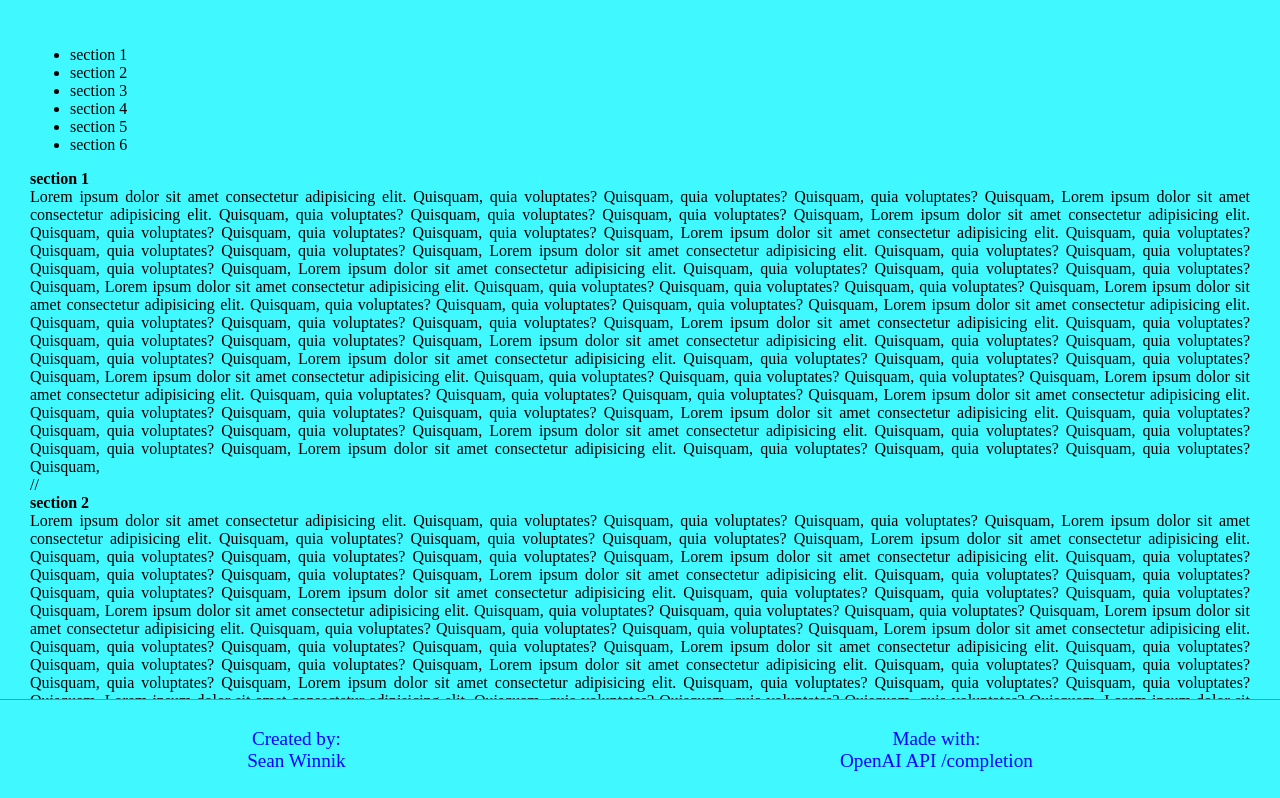
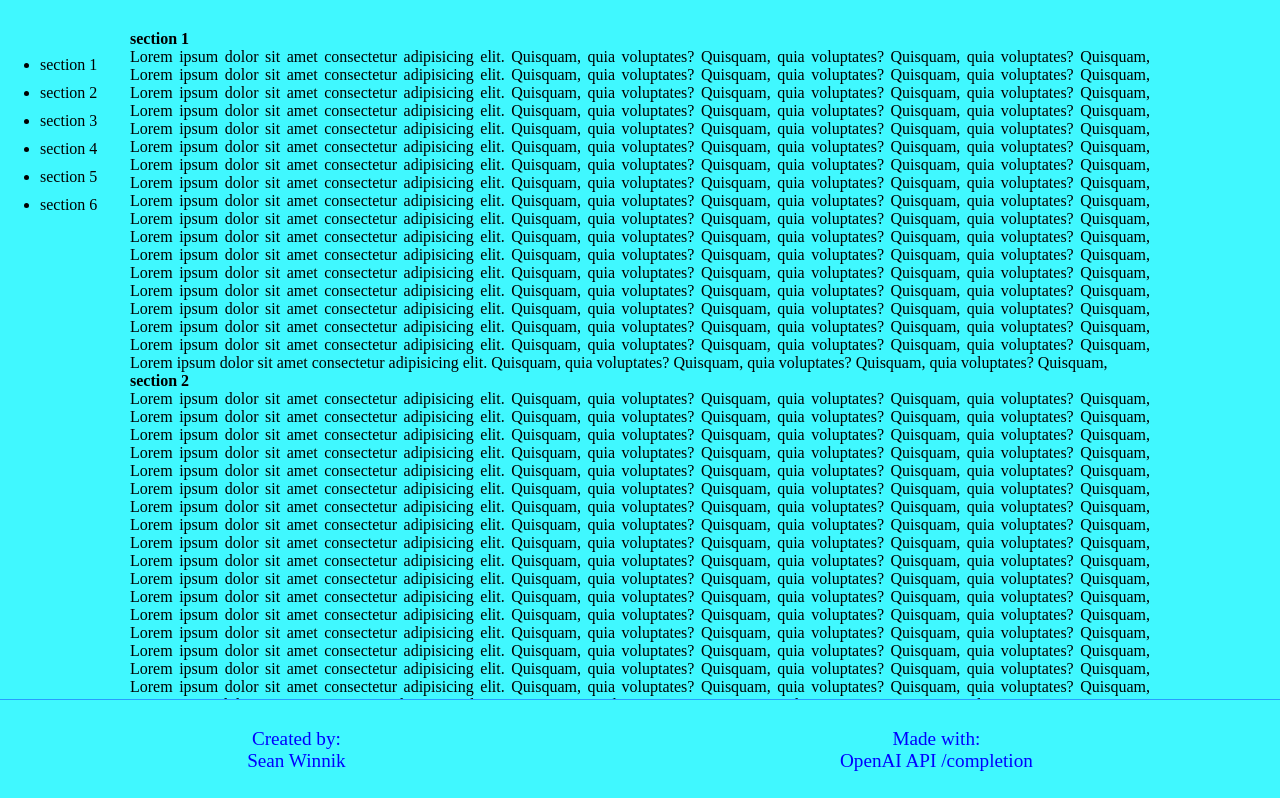
Before and after one commit to swinnik/scrollable, a React app: page / in a window 1280 px wide. Shown: the top 798 px of the page. Built offline with nearby package versions, Linux system fonts and the light colour scheme.

Commit message:
Scroll with react-scroll Link element, and update url using window.history.replaceState

```diff
--- a/src/components/App.jsx
+++ b/src/components/App.jsx
@@ -6,20 +6,38 @@ import { Link, Element, animateScroll as scroll } from "react-scroll";
 // import { useNavigate } from "react-router-dom";
 
 const App = () => {
+  const searchParams = new URLSearchParams(window.location.search);
   const sectionsTemplate = Array.from({ length: 6 }, (x, i) => i + 1);
   const sectionRefs = sectionsTemplate.map((section) => {
     return React.createRef();
   });
 
-  const navLinks = sectionsTemplate.map((section) => {
+  const handleNavClick = (e) => {
+    const currentSection = searchParams.get("section");
+    console.log({ currentSection });
+    const section = e.target.innerText.split(" ")[1];
+    console.log({ section });
+    if (currentSection === `section ${section}`) {
+      scroll.scrollToTop();
+      searchParams.delete("section");
+      window.history.replaceState(null, null, `?${searchParams.toString()}`);
+      return;
+    } else {
+      searchParams.set("section", `section ${section}`);
+      window.history.replaceState(null, null, `?${searchParams.toString()}`);
+    }
+  };
+
+  const navLinks = sectionsTemplate.map((section, i) => {
     return (
-      <li>
+      <li style={{ cursor: "pointer", marginTop: "10px" }}>
         <Link
           to={`section ${section}`}
           smooth={true}
-          duration={1000}
-          ref={sectionRefs[section - 1]}
-          // onClick={(section) => handleNavClick(section)}
+          duration={900}
+          ref={sectionRefs[section]}
+          key={section}
+          onClick={(e) => handleNavClick(e)}
         >
           section {section}
         </Link>
@@ -29,19 +47,17 @@ const App = () => {
   const sections = sectionsTemplate.map((section) => {
     return (
       <Element name={`section ${section}`}>
-        <Section key={`section ${section}`} id={`section ${section}`} />
-        //{" "}
+        <Section key={`section ${section}`} id={`section ${section}`} />{" "}
       </Element>
     );
   });
 
   return (
     <div style={styles.app}>
-      <ul>{navLinks}</ul>
+      <ul style={{ position: "fixed", left: 0, right: 0 }}>{navLinks}</ul>
       {sections}
-      <Element name="section x">
-        <Section id="section x" />
-      </Element>
+
+      <Section id="section x" />
       <Footer />
     </div>
   );
--- a/src/components/Section.jsx
+++ b/src/components/Section.jsx
@@ -2,7 +2,7 @@ import React, { useRef } from "react";
 
 const Section = ({ id }) => {
   return (
-    <div id={id}>
+    <div id={id} style={Styles.Section}>
       <div>
         <strong>{id}</strong>
       </div>
@@ -48,3 +48,9 @@ const Section = ({ id }) => {
 };
 
 export default Section;
+
+const Styles = {
+  Section: {
+    margin: "0 100px",
+  },
+};
```
